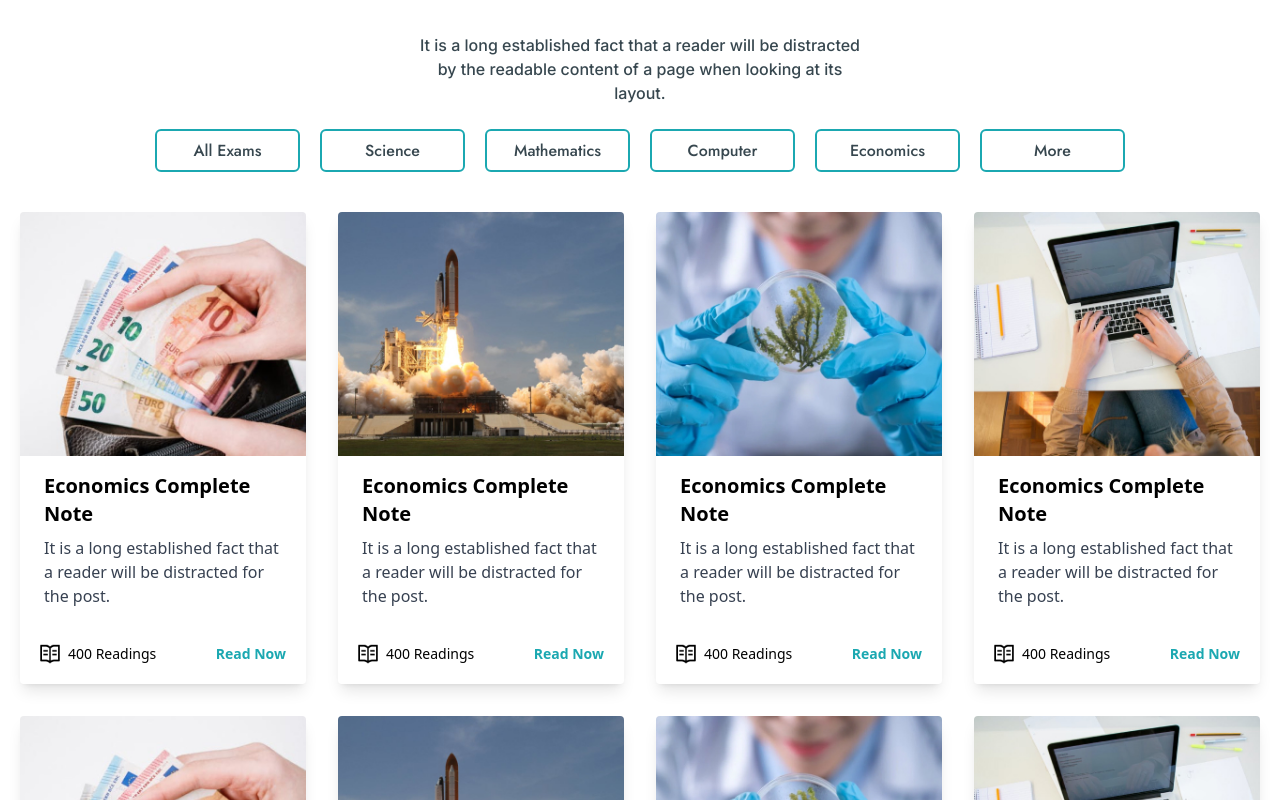
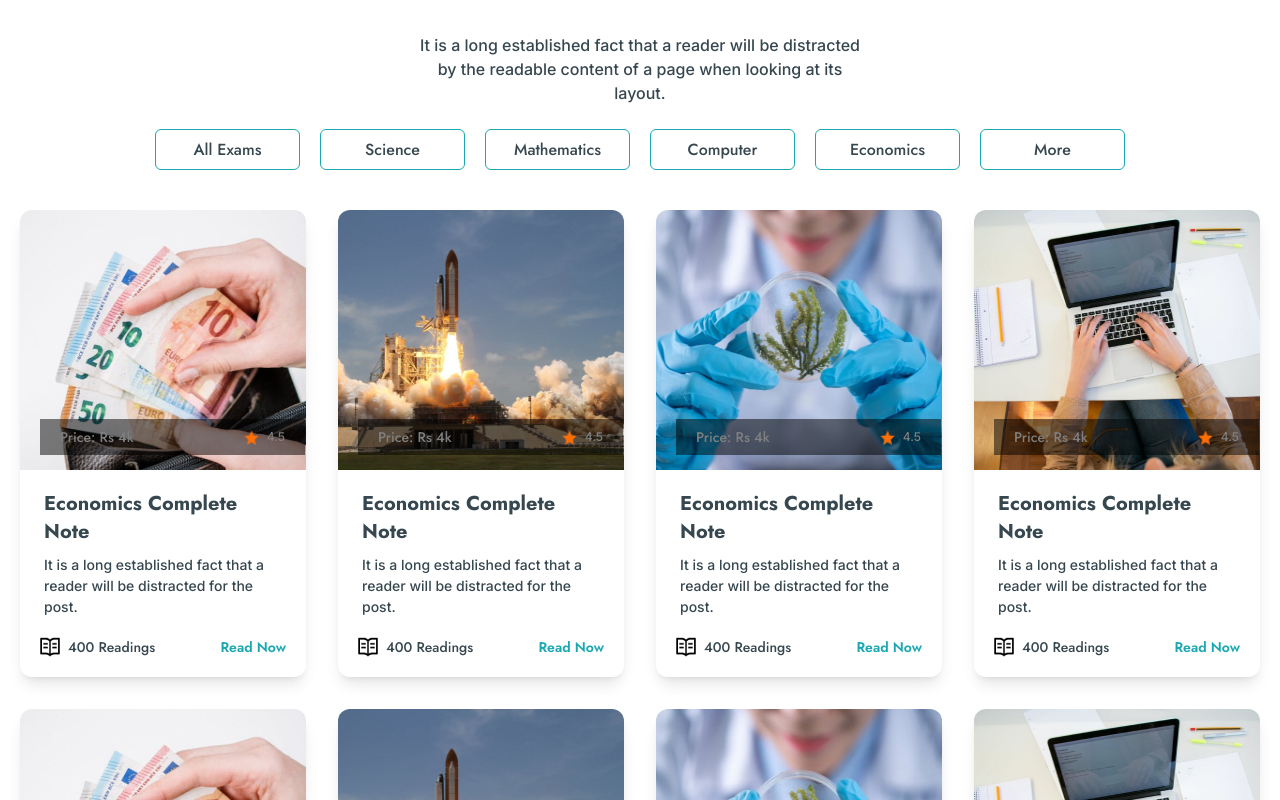
Before and after one commit to abiraltamang/note-ghar, a Next.js app: page /Notes in a window 1280 px wide. Shown: the part 460-1260 px from the top of the page. Built offline with nearby package versions, Linux system fonts and the light colour scheme.

Commit message:
fully responsive

```diff
--- a/package.json
+++ b/package.json
@@ -5,7 +5,7 @@
   "scripts": {
     "dev": "next dev",
     "build": "next build",
-    "start": "next start",
+    "start": "next start -p 8011",
     "lint": "next lint"
   },
   "dependencies": {
--- a/src/components/main/Cards.tsx
+++ b/src/components/main/Cards.tsx
@@ -1,6 +1,7 @@
 import React, { useState } from 'react';
 import Image from 'next/image';
 import Link from 'next/link';
+import PriceRating from './PriceRating';
 import { url } from 'inspector';
 type Props = {
     image: any,
@@ -8,20 +9,27 @@ type Props = {
 export default function Cards({ image }: Props) {
 
     return (
-        <div className="max-w-sm rounded overflow-hidden shadow-lg">
-            <Image className="w-full" src={`/${image}.jpg`} alt="Sunset in the mountains" width={305} height={260} layout="responsive" />
-            <div className="px-6 py-4">
-                <div className="font-bold text-lg sm:text-xl mb-2">Economics Complete Note</div>
-                <p className="text-gray-700 text-sm sm:text-base">
+        <div className="max-w-sm rounded-xl overflow-hidden  shadow-lg text-themetext">
+            <div className='relative'>
+                <div className='relative h-[260px] [385px]'>
+                    <Image className='object-fill' src={`/${image}.jpg`} alt="Sunset in the mountains" layout="fill" />
+                </div>
+                <div className='absolute top-[209px] left-[20px]'>
+                    <PriceRating price="4k" />
+                </div>
+            </div>
+            <div className="px-6 py-5 ">
+                <div className="font-bold text-lg sm:text-xl font-Jost  mb-2">Economics Complete Note</div>
+                <p className=" text-sm leading-[21px] font-Inter font-medium ">
                     It is a long established fact that a reader will be distracted for the post. </p>
             </div>
-            <div className='flex items-center justify-between m-5'>
+            <div className='flex items-center justify-between mb-5 mx-5'>
                 <div className='flex items-center justify-center'>
                     <Image src='/book.png' alt="card image" width={20} height={20} />
-                    <span className='ml-2 text-xs sm:text-sm'>400 Readings</span>
+                    <span className='ml-2 text-xs sm:text-sm font-Jost font-medium'>400 Readings</span>
                 </div>
                 <Link href='Examdetails'>
-                    <div className='text-xs sm:text-sm cursor-pointer text-theme font-bold decoration-none'>
+                    <div className='text-xs sm:text-sm cursor-pointer text-theme font-semibold decoration-none font-Jost'>
                         Read Now
                     </div>
                 </Link>
--- a/src/components/main/CourseHeading.tsx
+++ b/src/components/main/CourseHeading.tsx
@@ -12,33 +12,33 @@ export default function CourseHeading() {
             <div className='grid grid-cols-3 xs:grid-cols-4 sm:grid-cols-6  md:grid-cols-3 xl:grid-cols-6 gap-5 '>
                 <div>
                     <button className='small-transparent-btn2 rounded-lg md:hidden text-xs hover:bg-theme hover:text-white'>All Exams</button>
-                    <button className='bg-transparent border-2 border-theme w-[145px] h-45px hidden md:block btn-text hover:bg-theme hover:text-white rounded-md p-2'>All Exams</button>
+                    <button className='bg-transparent border-[1px] border-theme w-[145px] h-45px hidden md:block btn-text hover:bg-theme hover:text-white rounded-md p-2'>All Exams</button>
                 </div>
 
                 <div>
                     <button className='small-transparent-btn2 rounded-lg md:hidden text-xs hover:bg-theme hover:text-white '>Computer</button>
-                    <button className='bg-transparent border-2 border-theme w-[145px] h-45px hidden md:block btn-text hover:bg-theme hover:text-white rounded-md p-2'>Science</button>
+                    <button className='bg-transparent border-[1px] border-theme w-[145px] h-45px hidden md:block btn-text hover:bg-theme hover:text-white rounded-md p-2'>Science</button>
 
                 </div>
 
                 <div>
                     <button className='small-transparent-btn2 rounded-lg md:hidden text-xs hover:bg-theme hover:text-white'>Mathematics</button>
-                    <button className='bg-transparent border-2 border-theme w-[145px] h-45px hidden md:block btn-text hover:bg-theme hover:text-white rounded-md p-2'>Mathematics</button>
+                    <button className='bg-transparent border-[1px] border-theme w-[145px] h-45px hidden md:block btn-text hover:bg-theme hover:text-white rounded-md p-2'>Mathematics</button>
                 </div>
 
                 <div>
                     <button className='small-transparent-btn2 rounded-lg md:hidden text-xs hover:bg-theme hover:text-white'>Science</button>
-                    <button className='bg-transparent border-2 border-theme w-[145px] h-45px hidden md:block btn-text hover:bg-theme hover:text-white rounded-md p-2'>Computer</button>
+                    <button className='bg-transparent border-[1px] border-theme w-[145px] h-45px hidden md:block btn-text hover:bg-theme hover:text-white rounded-md p-2'>Computer</button>
                 </div>
 
                 <div>
                     <button className='small-transparent-btn2 rounded-lg md:hidden text-xs hover:bg-theme hover:text-white'>Economics</button>
-                    <button className='bg-transparent border-2 border-theme w-[145px] h-45px hidden md:block btn-text hover:bg-theme hover:text-white rounded-md p-2'>Economics</button>
+                    <button className='bg-transparent border-[1px] border-theme w-[145px] h-45px hidden md:block btn-text hover:bg-theme hover:text-white rounded-md p-2'>Economics</button>
                 </div>
 
                 <div>
                     <button className='small-transparent-btn2 rounded-lg md:hidden text-xs hover:bg-theme hover:text-whites'>More Notes</button>
-                    <button className='bg-transparent border-2 border-theme w-[145px] h-45px hidden md:block btn-text hover:bg-theme hover:text-white rounded-md p-2'>More</button>
+                    <button className='bg-transparent border-[1px] border-theme w-[145px] h-45px hidden md:block btn-text hover:bg-theme hover:text-white rounded-md p-2'>More</button>
                 </div>
 
             </div>
--- a/src/components/main/Courses.tsx
+++ b/src/components/main/Courses.tsx
@@ -7,7 +7,7 @@ export default function Courses() {
     return (
         <>
             <CourseHeading />
-            <div className='grid grid-cols-1 xs:grid-cols-2 md:grid-cols-3 lg:grid-cols-4 gap-8 m-5'>
+            <div className='grid grid-cols-1 xs:grid-cols-2 md:grid-cols-3 lg:grid-cols-4 2xl:grid-cols-5 gap-8 m-5'>
 
                 <Cards image='course1' />
                 <Cards image='course2' />
@@ -20,7 +20,7 @@ export default function Courses() {
 
             </div>
             <div className='flex items-center justify-center my-14 '>
-                <button className='theme-btn'>More Notes</button>
+                <button className='blue-btn w-[155px]'>More Notes</button>
             </div>
         </>
     )
--- /dev/null
+++ b/src/components/main/PriceRating.tsx
@@ -0,0 +1,16 @@
+import React from 'react';
+import Rating from '../notes/Rating';
+type Props = {
+    price: any,
+}
+export default function PriceRating({ price }: Props) {
+    return (
+        <>
+            <div className='relative flex items-center w-[265px] h-[36px] justify-between px-5 rounded-[5px] '>
+                <div className='absolute top-0 left-0 w-[265px] h-[36px] bg-black opacity-50'></div>
+                <span className='text-sm font-medium font-Jost text-white '>Price: Rs {price}</span>
+                <Rating textColor="text-white" />
+            </div>
+        </>
+    )
+}
--- a/src/components/notes/Notes.tsx
+++ b/src/components/notes/Notes.tsx
@@ -4,7 +4,7 @@ import Image from 'next/image';
 export default function Notes() {
     return (
         <div className='m-6 sm:m-10 text-[#37474F]'>
-            <Image src='/economics image.png' alt='note' height={500} width={800} layout="responsive" />
+            <Image src='/economics image.png' alt='note' height={350} width={800} layout="responsive" />
             <h1 className='leading-6 xs:leading-[48px] mt-4 text-xl xs:text-2xl sm:text-3xl md:text-[35px]  font-semibold font-Jost '>Economics Complete Note</h1>
             <div className='flex  flex-col xs:flex-row justify-start mt-3 sm:mt-4 md:mt-5 lg:mt-9 mb-5 items-start xs:space-x-10 space-y-1 text-xs xs:text-sm xs:space-y-0 text- font-medium font-Jost'>
                 <div className='flex items-center'>
--- a/src/pages/Contactus.tsx
+++ b/src/pages/Contactus.tsx
@@ -3,11 +3,14 @@ import Navbar from '../components/main/Navbar'
 import Notecover from '../components/notes/Notecover'
 import Footer from '../components/main/Footer'
 import Drop from '../components/contact/Drop'
+import PriceRating from '../components/main/PriceRating'
 export default function Contactus() {
     return (
         <div>
             <Navbar />
             <Notecover detail="Contact us" />
+            <PriceRating price="2k" />
+
             <Drop />
             <Footer />
         </div>
```
Also changed, not shown: src/components/main/Footer.tsx (+4 -4 lines), src/components/main/Work.tsx (+2 -2 lines).
